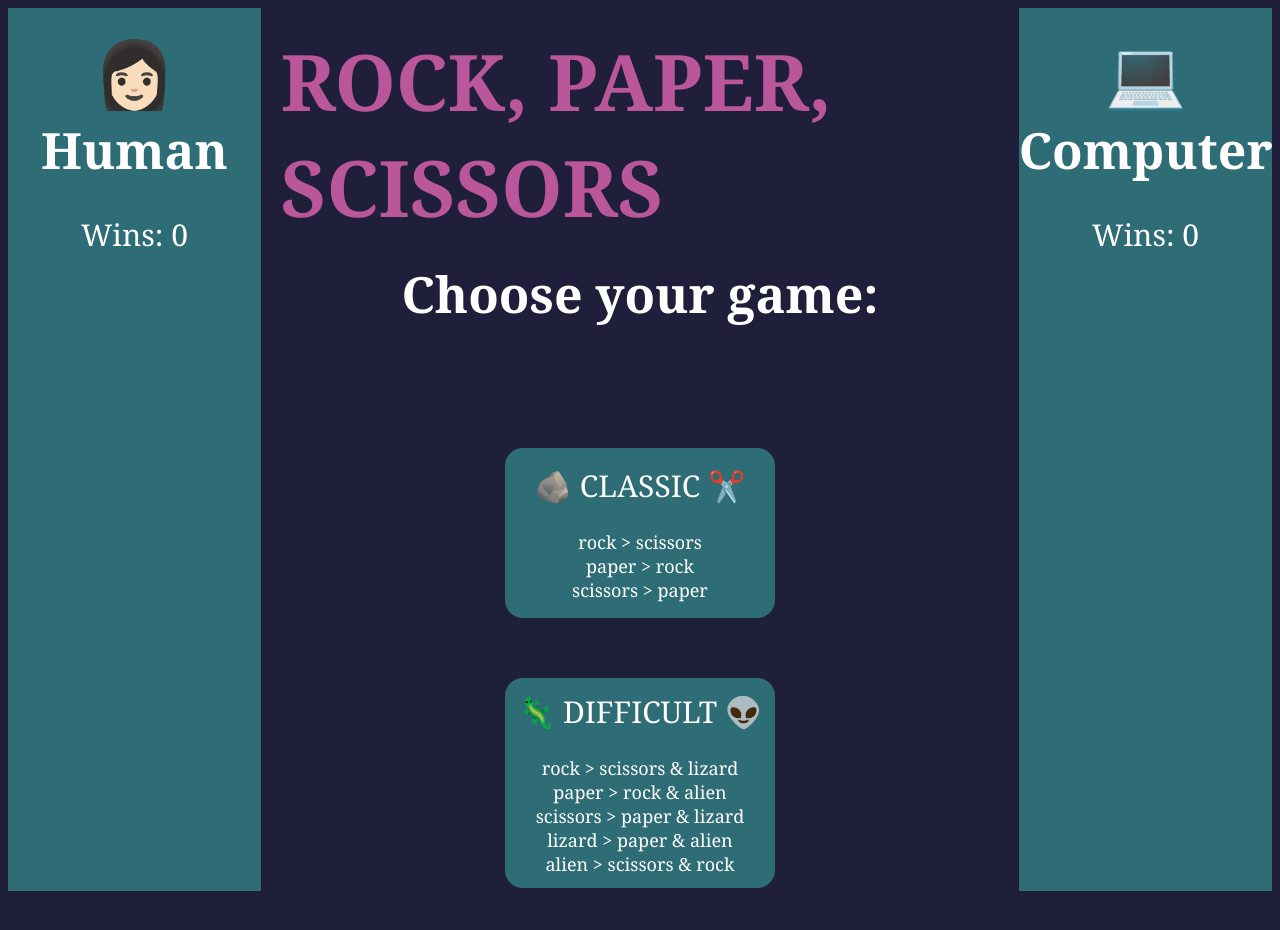
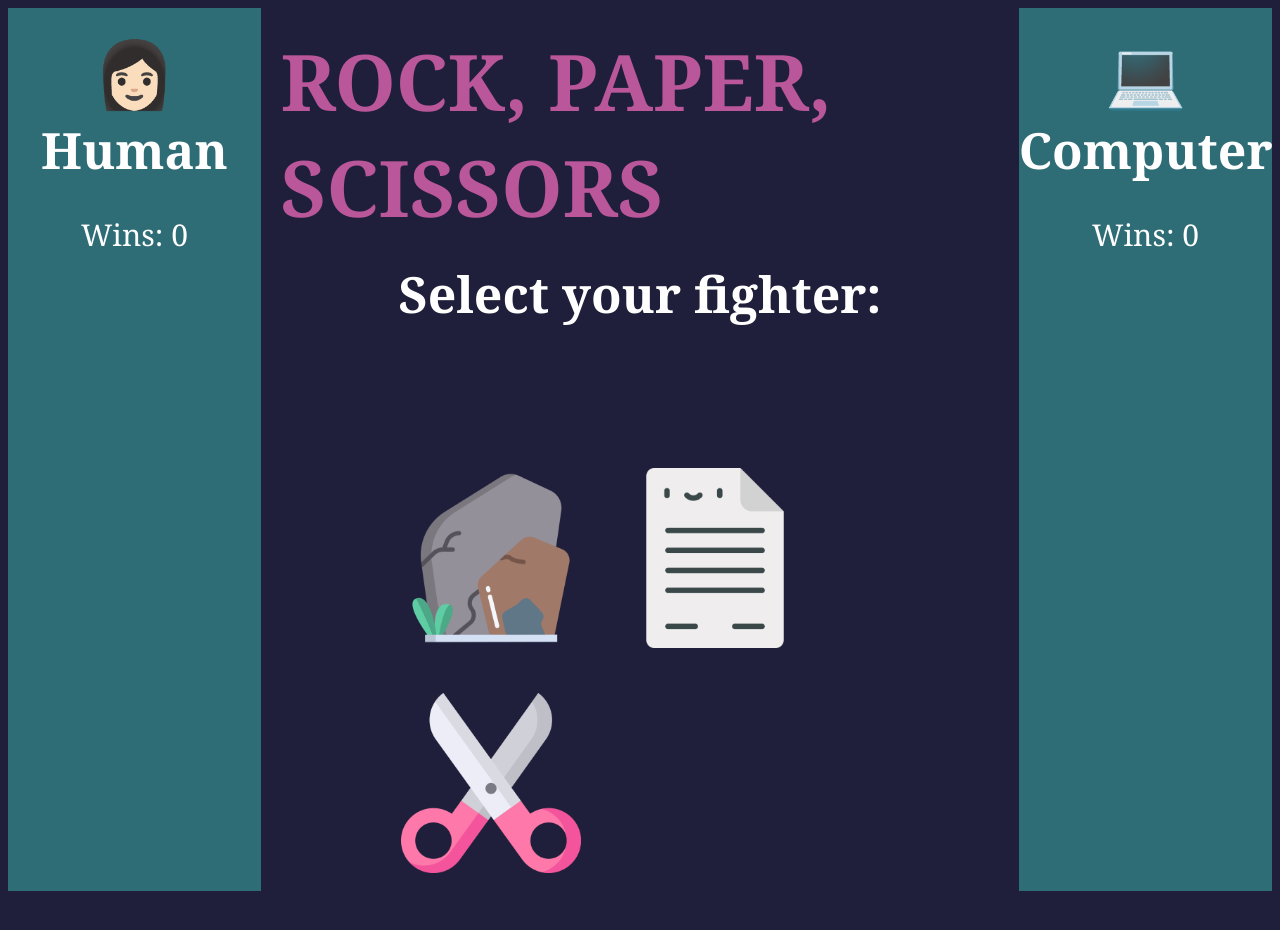
Before and after one commit to dana-zack/rock-paper-scissors, a plain HTML site: page index.html in a window 1280 px wide. Before the commit the page ends 899 px from the top, so only its background shows below. Drawn offline with Linux system fonts and the light colour scheme.

Commit message:
Feat: add select-fighter views for both classic and difficult games

```diff
--- a/index.html
+++ b/index.html
@@ -13,7 +13,7 @@
     </aside>
     <main>
       <h1>ROCK, PAPER, SCISSORS</h1>
-      <section class="view main hidden">
+      <section class="view main-view hidden">
         <h2>Choose your game:</h2>
         <button type="button" id="main-btn-1" class="main-buttons">
           <span class="main-button-title">🪨 CLASSIC ✂️</span>
@@ -30,7 +30,27 @@
           <br>alien > scissors & rock
         </button>
       </section>
-      <section class="view select-fighter hidden">
+      <section class="view select-classic-fighter-view">
+        <h2>Select your fighter:</h2>
+        <div class="classic-fighters-container">
+          <img class="classic-fighters" src="assets/rock.png" alt="rock">
+          <img class="classic-fighters" src="assets/happy-paper.png" alt="paper">
+          <img class="classic-fighters" src="assets/happy-scissors.png" alt="scissors">
+        </div>
+        </section>
+      <section class="view select-difficult-fighter-view hidden">
+        <h2>Select your fighter:</h2>
+        <div class="difficult-fighters-container">
+          <div class="difficult-fighters-group-1">
+            <img class="difficult-fighters" src="assets/rock.png" alt="rock">
+            <img class="difficult-fighters" src="assets/happy-paper.png" alt="paper">
+            <img class="difficult-fighters" src="assets/happy-scissors.png" alt="scissors">
+          </div>
+          <div class="difficult-fighters-group-2">
+            <img class="difficult-fighters" src="assets/lizard.png" alt="lizard">
+            <img class="difficult-fighters" src="assets/happy-alien.png" alt="alien">
+          </div>
+        </div>
       </section>
       <section class="view declare-winner hidden">
       </section>
--- a/styles.css
+++ b/styles.css
@@ -22,12 +22,6 @@ aside {
   font-size: 30px;
 }
 
-.view {
-  display: flex;
-  flex-direction: column;
-  align-items: center;
-}
-
 h1 {
   font-size: 78px;
   margin: 20px;
@@ -37,7 +31,36 @@ h1 {
 h2 {
   margin: 0;
   font-size: 50px;
-  font-family:
+}
+
+.view {
+  display: flex;
+  flex-direction: column;
+  align-items: center;
+}
+
+.classic-fighters-container, .difficult-fighters-container {
+  margin: 120px;
+}
+
+.difficult-fighters-container {
+  display: flex;
+  flex-direction: column;
+  align-items: center;
+}
+
+.difficult-fighters, .classic-fighters {
+  width: 180px;
+  margin: 20px;
+}
+
+.difficult-fighters:hover, .classic-fighters:hover {
+  transform: scale(1.2);
+  cursor: pointer;
+}
+
+.hidden {
+  display: none;
 }
 
 .main-buttons {
```
